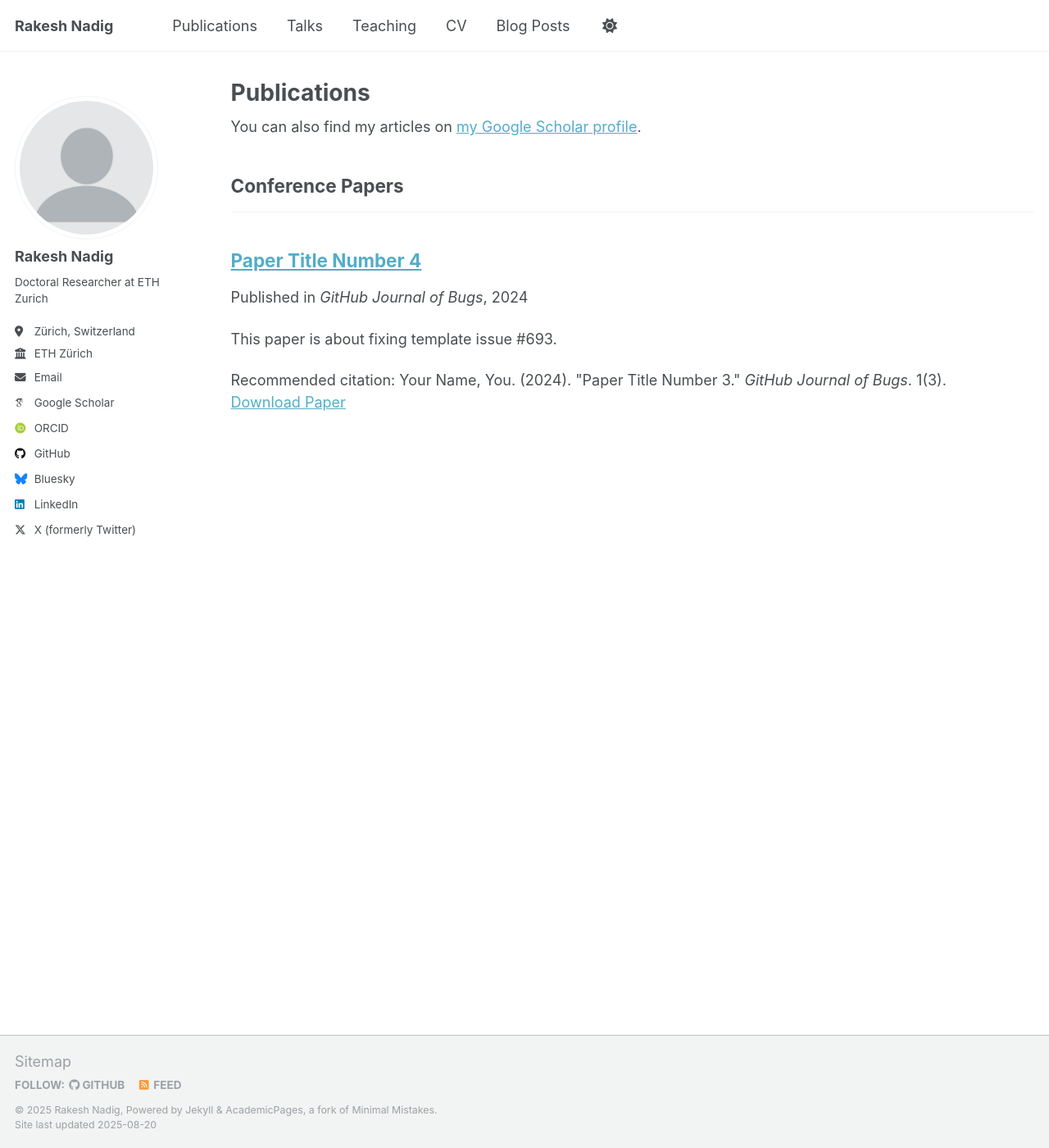
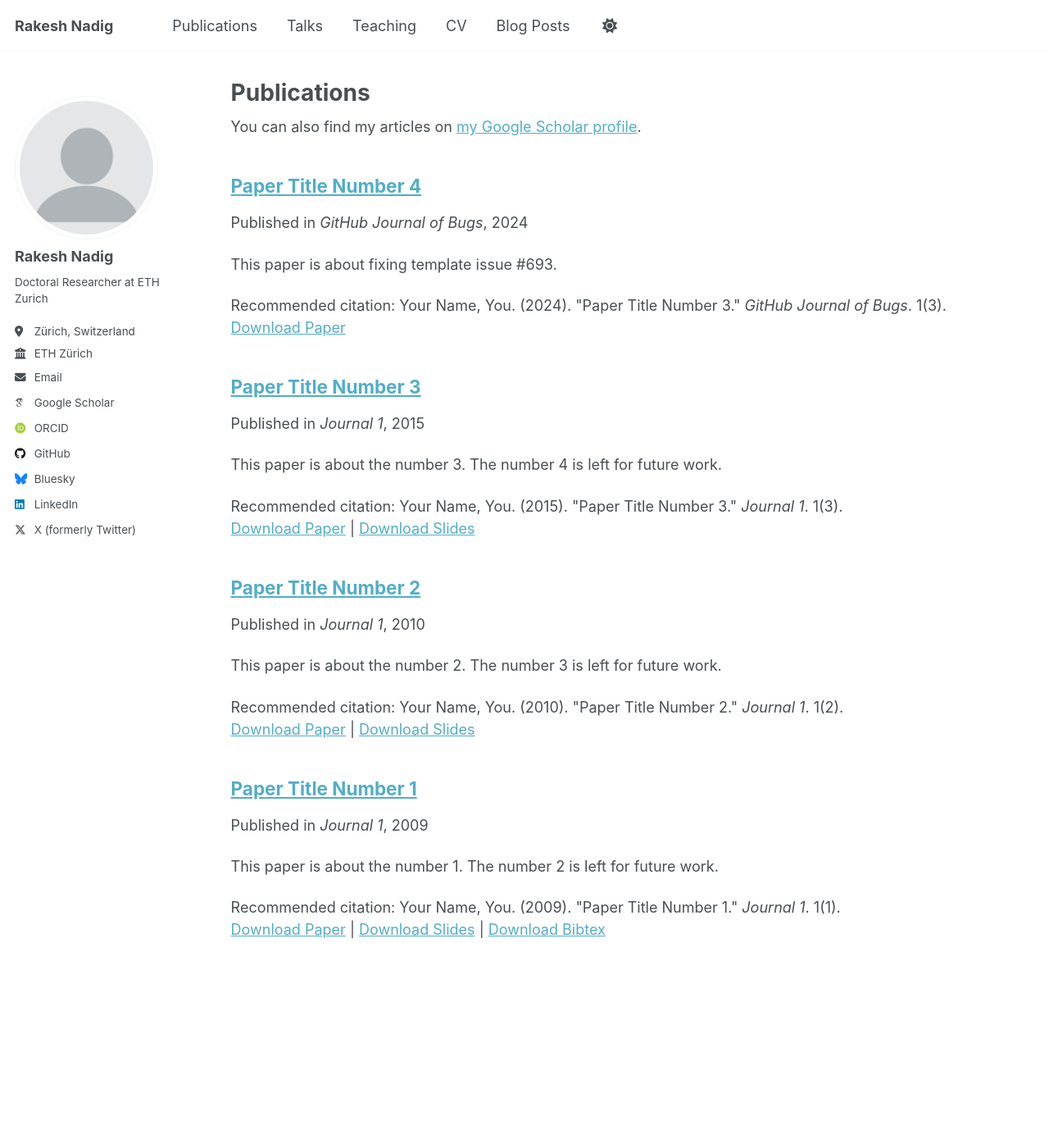
Before and after one commit to rakeshnadig/rakeshnadig.github.io, a Jekyll site: the page built from _pages/publications.html, in a window 1280 px wide and 1400 px high. Shown: the whole window at 82% size. Built offline with Jekyll 4.4.1, drawn with Linux system fonts in a browser that asks for light colours; some web fonts are replaced.

```diff
--- a/_config.yml
+++ b/_config.yml
@@ -46,8 +46,6 @@ author:
 
 # Publication Category - The following the list of publication categories and their headings
 publication_category:
-  conferences:
-    title: 'Conference Papers'
 
 # Site Settings
 teaser                   :  # filename of teaser fallback teaser image placed in /images/, .e.g. "500x300.png"
```
Also changed, not shown: _publications/2009-10-01-paper-title-number-1.md (+0 -1 lines), _publications/2010-10-01-paper-title-number-2.md (+0 -1 lines), _publications/2015-10-01-paper-title-number-3.md (+0 -1 lines), _publications/2024-02-17-paper-title-number-4.md (+0 -1 lines).
